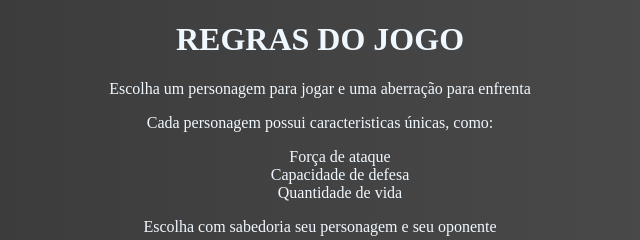
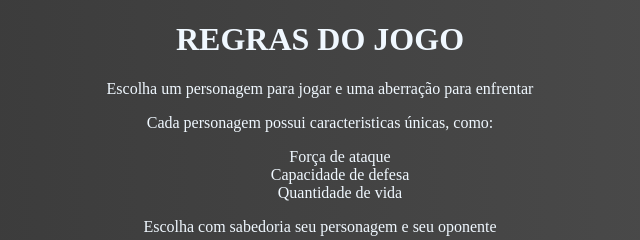
Before and after one commit to Joaov535/projeto-luta, a plain HTML site: page index.html in a window 1280 px wide. Shown: the top 240 px of the page, 320-960 px from the left. Drawn offline with Linux system fonts and the light colour scheme.

Commit message:
correcao gramatical

```diff
--- a/index.html
+++ b/index.html
@@ -12,7 +12,7 @@
 <body>
     <div class="rules">
         <h1>REGRAS DO JOGO</h1>
-        <p>Escolha um personagem para jogar e uma aberração para enfrenta</p>
+        <p>Escolha um personagem para jogar e uma aberração para enfrentar</p>
         <p>Cada personagem possui caracteristicas únicas, como:<br>
         <ul>
             <p>
```
